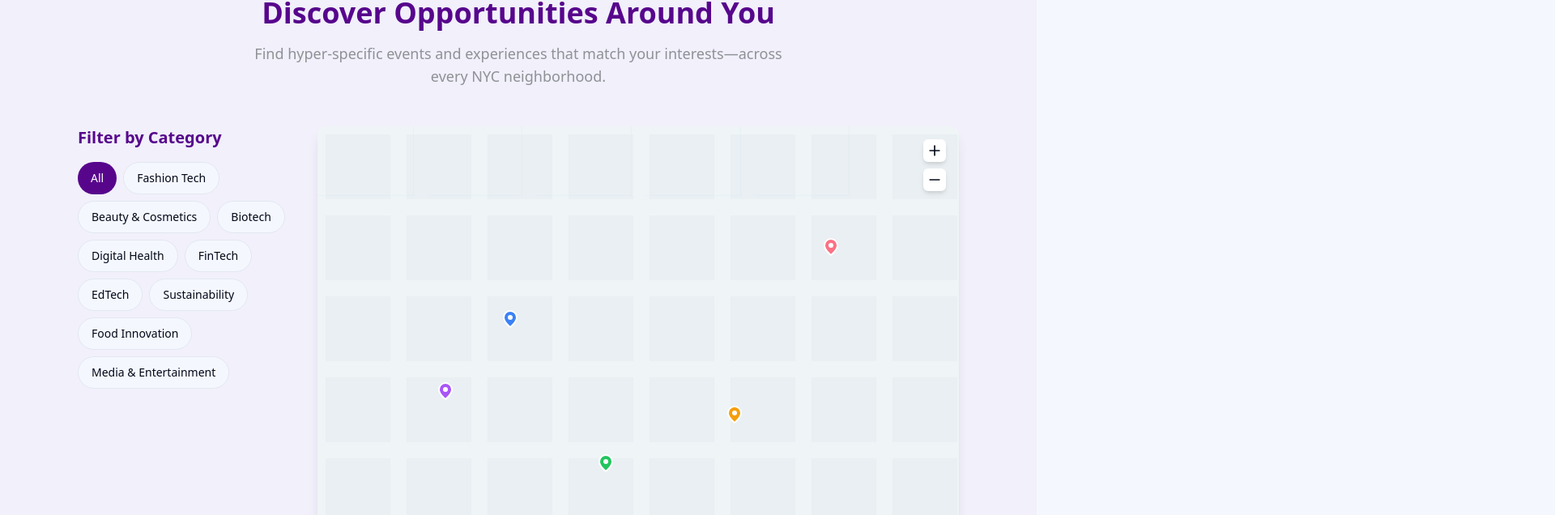
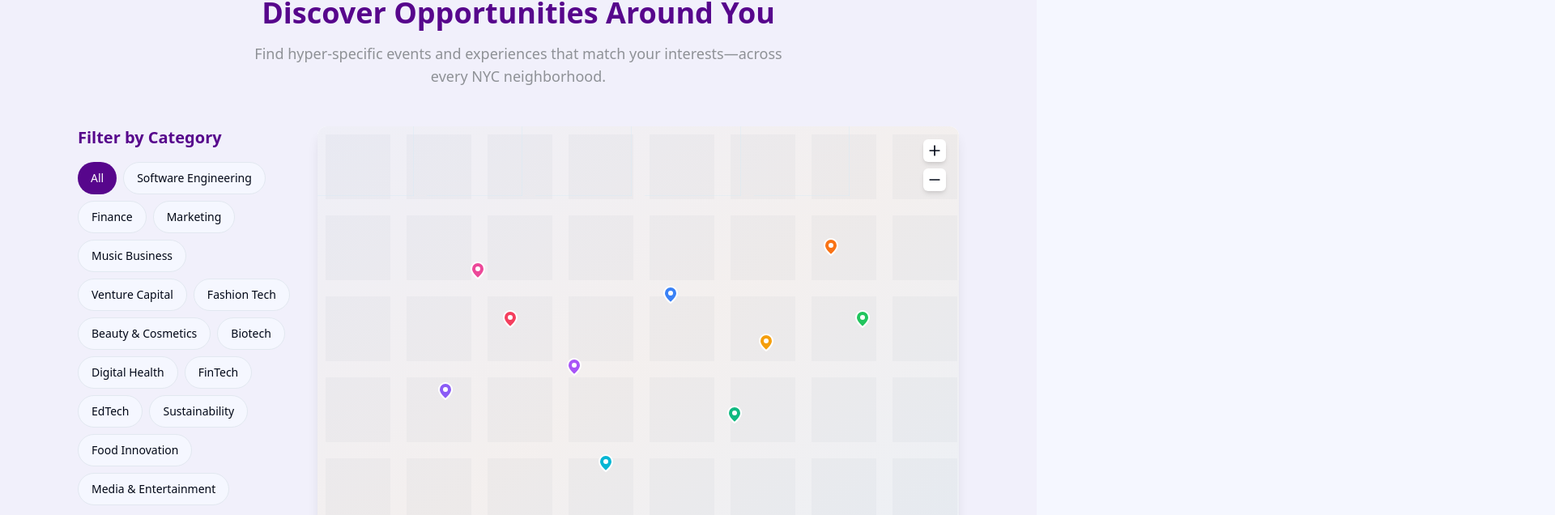
Before and after one commit to ZaaraIsrani/explorely-cityscape-discover, a React (Vite) app: page / in a window 1280 px wide. Shown: the part 900-1536 px from the top of the page at 81% size, 1920 px wide, since content can reach past the window. Built offline with nearby package versions, Linux system fonts and the light colour scheme.

Commit message:
feat: Enhance map and category filter
- Added new categories to the category filter.
- Improved map grid and pin colors.
- Centered the "Scroll to discover" indicator.

```diff
--- a/src/components/HeroSection.tsx
+++ b/src/components/HeroSection.tsx
@@ -1,4 +1,3 @@
-
 import React from "react";
 import { Button } from "@/components/ui/button";
 
@@ -38,9 +37,9 @@ const HeroSection: React.FC = () => {
         </div>
       </div>
 
-      {/* Scroll indicator */}
-      <div className="absolute bottom-8 left-1/2 transform -translate-x-1/2 flex flex-col items-center animate-bounce">
-        <span className="text-black text-sm mb-2">Scroll to discover</span>
+      {/* Scroll indicator - now with improved centering */}
+      <div className="absolute bottom-8 left-1/2 transform -translate-x-1/2 flex flex-col items-center animate-bounce mx-auto text-center w-full">
+        <span className="text-black text-sm mb-2 font-medium">Scroll to discover</span>
         <svg
           xmlns="http://www.w3.org/2000/svg"
           width="24"
@@ -51,7 +50,7 @@ const HeroSection: React.FC = () => {
           strokeWidth="2"
           strokeLinecap="round"
           strokeLinejoin="round"
-          className="text-black"
+          className="text-black mx-auto"
         >
           <line x1="12" y1="5" x2="12" y2="19"></line>
           <polyline points="19 12 12 19 5 12"></polyline>
--- a/src/components/MapSection.tsx
+++ b/src/components/MapSection.tsx
@@ -15,6 +15,11 @@ interface EventData {
 const MapSection: React.FC = () => {
   const categories = [
     "All",
+    "Software Engineering",
+    "Finance",
+    "Marketing",
+    "Music Business",
+    "Venture Capital",
     "Fashion Tech",
     "Beauty & Cosmetics",
     "Biotech",
@@ -79,6 +84,56 @@ const MapSection: React.FC = () => {
       x: 20,
       y: 55
     },
+    {
+      id: 6,
+      title: "Full-Stack Engineering Workshop",
+      description: "Learn modern web development practices.",
+      location: "Google NYC",
+      category: "Software Engineering",
+      date: "Next Mon, 2-5pm",
+      x: 55,
+      y: 35
+    },
+    {
+      id: 7,
+      title: "Venture Capital Pitch Day",
+      description: "Present your startup to top VCs.",
+      location: "Union Square Ventures",
+      category: "Venture Capital",
+      date: "Fri, 1-4pm",
+      x: 70,
+      y: 45
+    },
+    {
+      id: 8,
+      title: "Music Industry Networking",
+      description: "Connect with music industry professionals.",
+      location: "Sony Music HQ",
+      category: "Music Business",
+      date: "Thu, 7-9pm",
+      x: 25,
+      y: 30
+    },
+    {
+      id: 9,
+      title: "Digital Marketing Summit",
+      description: "Latest trends in digital marketing.",
+      location: "Marketing Hub NYC",
+      category: "Marketing",
+      date: "Wed, 10am-2pm",
+      x: 40,
+      y: 50
+    },
+    {
+      id: 10,
+      title: "Investment Banking Forum",
+      description: "Learn about career opportunities in IB.",
+      location: "Goldman Sachs",
+      category: "Finance",
+      date: "Tue, 6-8pm",
+      x: 85,
+      y: 40
+    },
   ];
 
   const [selectedEvent, setSelectedEvent] = useState<EventData | null>(null);
@@ -132,15 +187,15 @@ const MapSection: React.FC = () => {
                 backgroundSize: '100px 100px',
               }}>
                 <div className="absolute inset-0">
-                  <div className="absolute inset-0 bg-[#e8f4f8] opacity-30"></div>
+                  <div className="absolute inset-0 bg-gradient-to-br from-[#E5DEFF]/20 via-[#FDE1D3]/20 to-[#D3E4FD]/20"></div>
                   <div className="absolute inset-0 grid grid-cols-6 grid-rows-6 gap-4">
                     {Array.from({ length: 5 }).map((_, i) => (
-                      <div key={i} className="border-b border-[#d1e8f5]/30"></div>
+                      <div key={i} className="border-b border-[#d1e8f5]/40"></div>
                     ))}
                   </div>
                   <div className="absolute inset-0 grid grid-cols-6 grid-rows-6 gap-4">
                     {Array.from({ length: 5 }).map((_, i) => (
-                      <div key={i} className="border-r border-[#d1e8f5]/30"></div>
+                      <div key={i} className="border-r border-[#d1e8f5]/40"></div>
                     ))}
                   </div>
                 </div>
@@ -162,15 +217,20 @@ const MapSection: React.FC = () => {
                       viewBox="0 0 24 24"
                       fill="none"
                       className={`
-                        ${event.category === "Fashion Tech" ? "text-blue-500" : ""}
-                        ${event.category === "Beauty & Cosmetics" ? "text-purple-500" : ""}
-                        ${event.category === "Biotech" ? "text-amber-500" : ""}
-                        ${event.category === "Digital Health" ? "text-green-500" : ""}
-                        ${event.category === "FinTech" ? "text-rose-400" : ""}
+                        ${event.category === "Software Engineering" ? "text-blue-500" : ""}
+                        ${event.category === "Finance" ? "text-green-500" : ""}
+                        ${event.category === "Marketing" ? "text-purple-500" : ""}
+                        ${event.category === "Music Business" ? "text-pink-500" : ""}
+                        ${event.category === "Venture Capital" ? "text-amber-500" : ""}
+                        ${event.category === "Fashion Tech" ? "text-rose-500" : ""}
+                        ${event.category === "Beauty & Cosmetics" ? "text-violet-500" : ""}
+                        ${event.category === "Biotech" ? "text-emerald-500" : ""}
+                        ${event.category === "Digital Health" ? "text-cyan-500" : ""}
+                        ${event.category === "FinTech" ? "text-orange-500" : ""}
                         ${event.category === "EdTech" ? "text-indigo-500" : ""}
-                        ${event.category === "Sustainability" ? "text-cyan-500" : ""}
+                        ${event.category === "Sustainability" ? "text-teal-500" : ""}
                         ${event.category === "Food Innovation" ? "text-yellow-500" : ""}
-                        ${event.category === "Media & Entertainment" ? "text-pink-500" : ""}
+                        ${event.category === "Media & Entertainment" ? "text-fuchsia-500" : ""}
                       `}
                     >
                       <path
```
